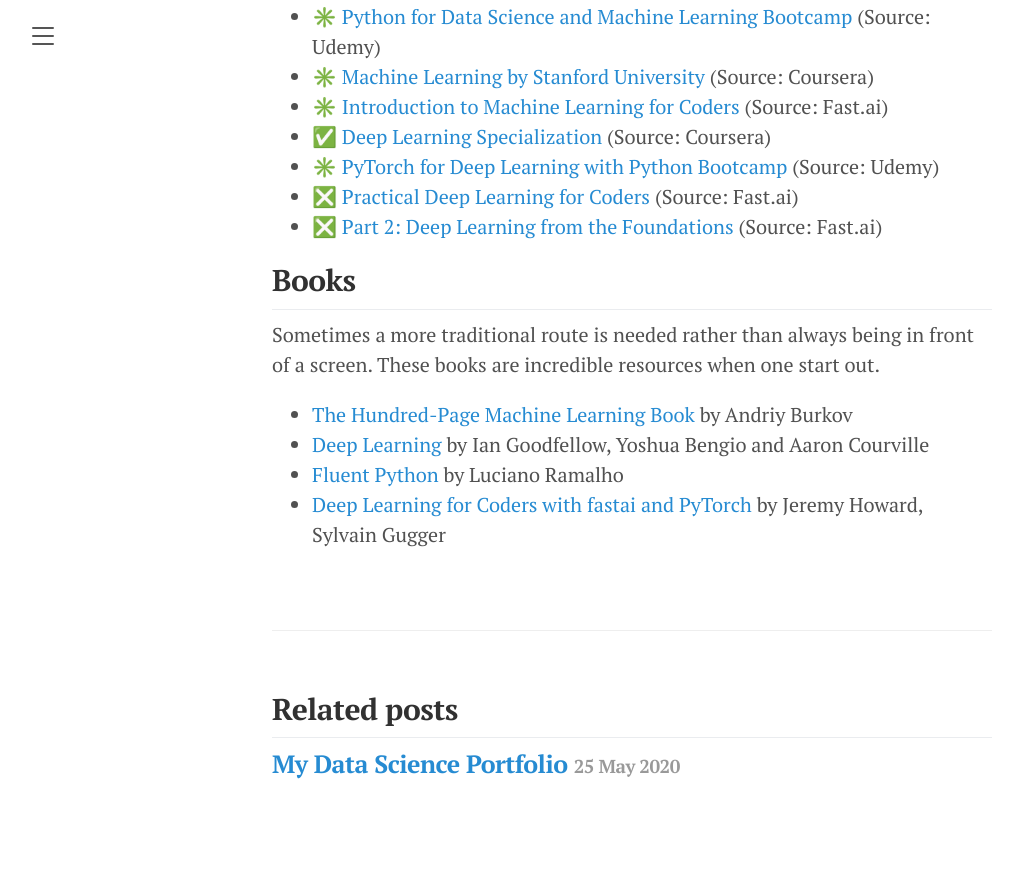
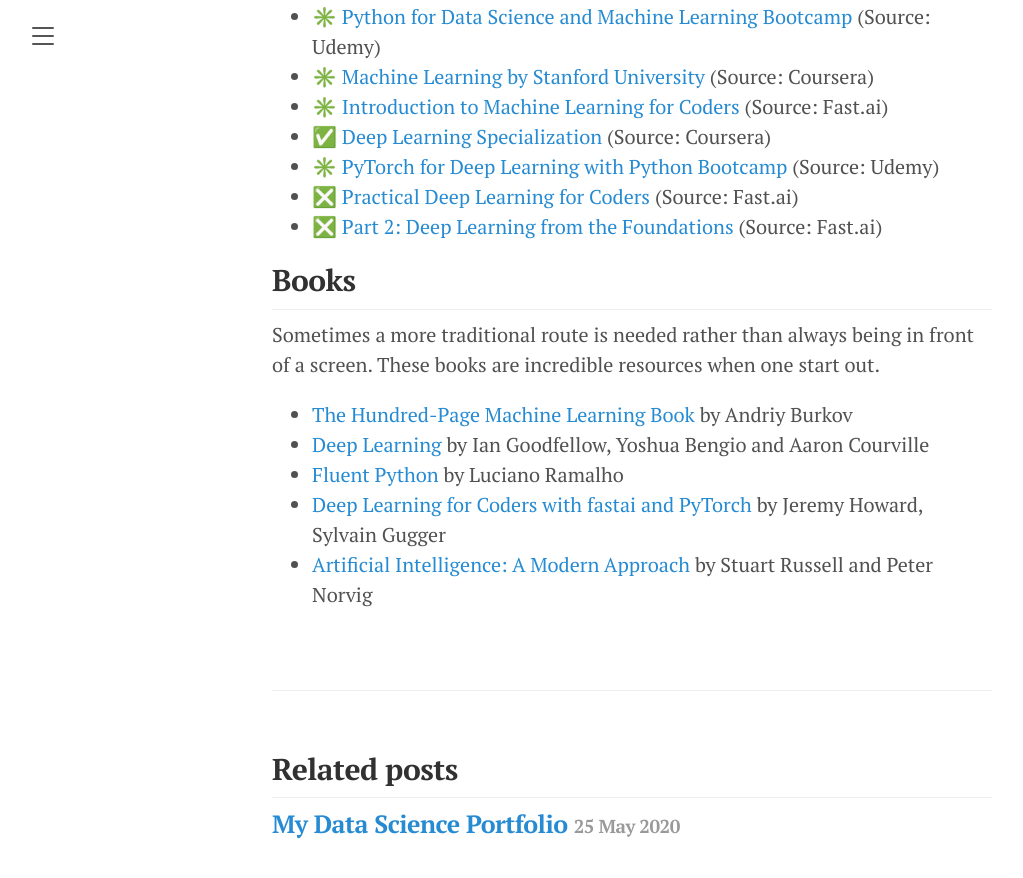
Before and after one commit to florentfettu/florentfettu.github.io, a Jekyll site: the page built from _posts/2020-05-26-my-self-created-artificial-intelligence-path.md, in a window 1280 px wide and 900 px high, scrolled down 1955 px. Shown: the top 878 px of the window, without its empty margins (8-1031 px from the left). Built offline with Jekyll 4.4.1, drawn with Linux system fonts in a browser that asks for light colours; nearby versions of some CDN libraries; before the commit the page ends 2795 px from its top, so only the background shows below that.

Commit message:
Update 2020-05-26-my-self-created-artificial-intelligence-path.md

```diff
--- a/_posts/2020-05-26-my-self-created-artificial-intelligence-path.md
+++ b/_posts/2020-05-26-my-self-created-artificial-intelligence-path.md
@@ -61,3 +61,4 @@
 * <a href="https://www.deeplearningbook.org" target="_blank"> Deep Learning </a> by Ian Goodfellow, Yoshua Bengio and Aaron Courville
 * <a href="http://shop.oreilly.com/product/0636920032519.do" target="_blank"> Fluent Python </a> by Luciano Ramalho
 * <a href="https://www.oreilly.com/library/view/deep-learning-for/9781492045519/" target="_blank"> Deep Learning for Coders with fastai and PyTorch </a> by Jeremy Howard, Sylvain Gugger
+* <a href="http://aima.cs.berkeley.edu" target="_blank"> Artificial Intelligence: A Modern Approach </a> by Stuart Russell and Peter Norvig
```
